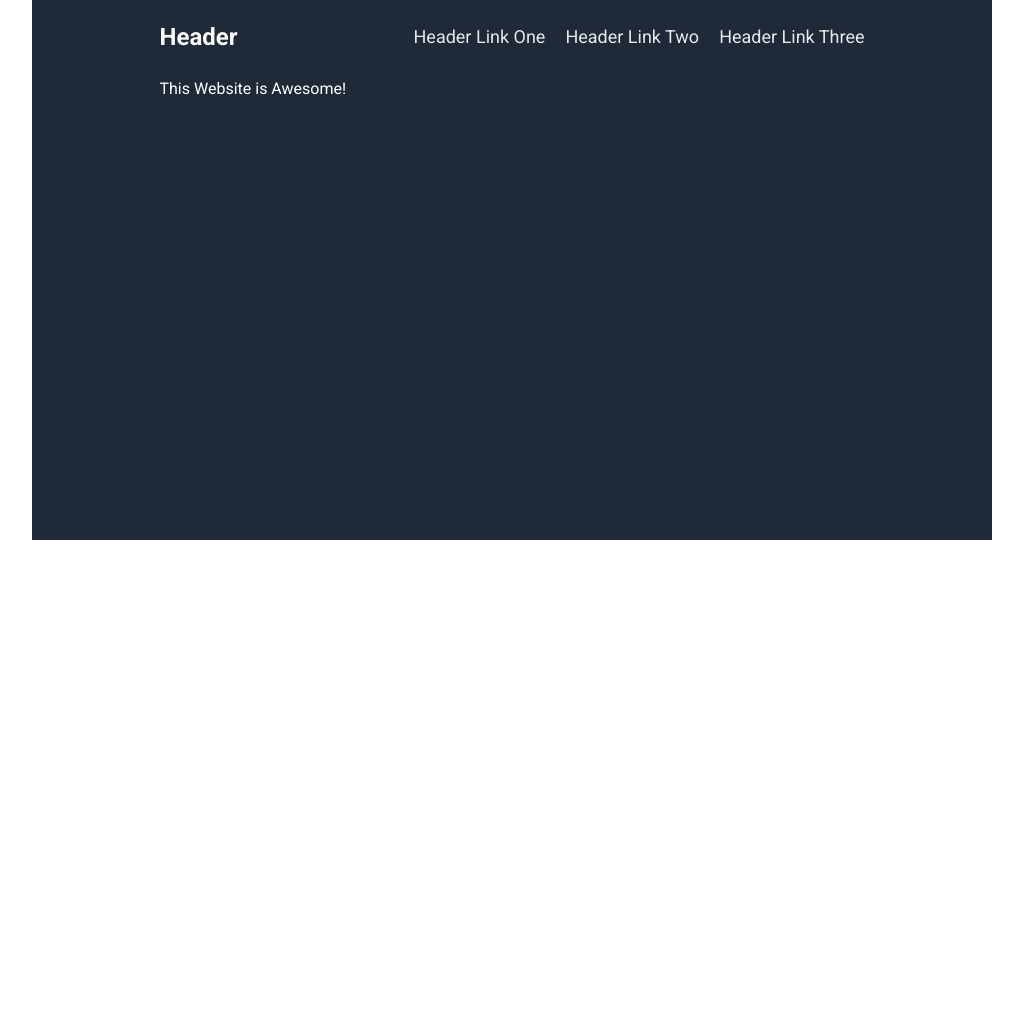
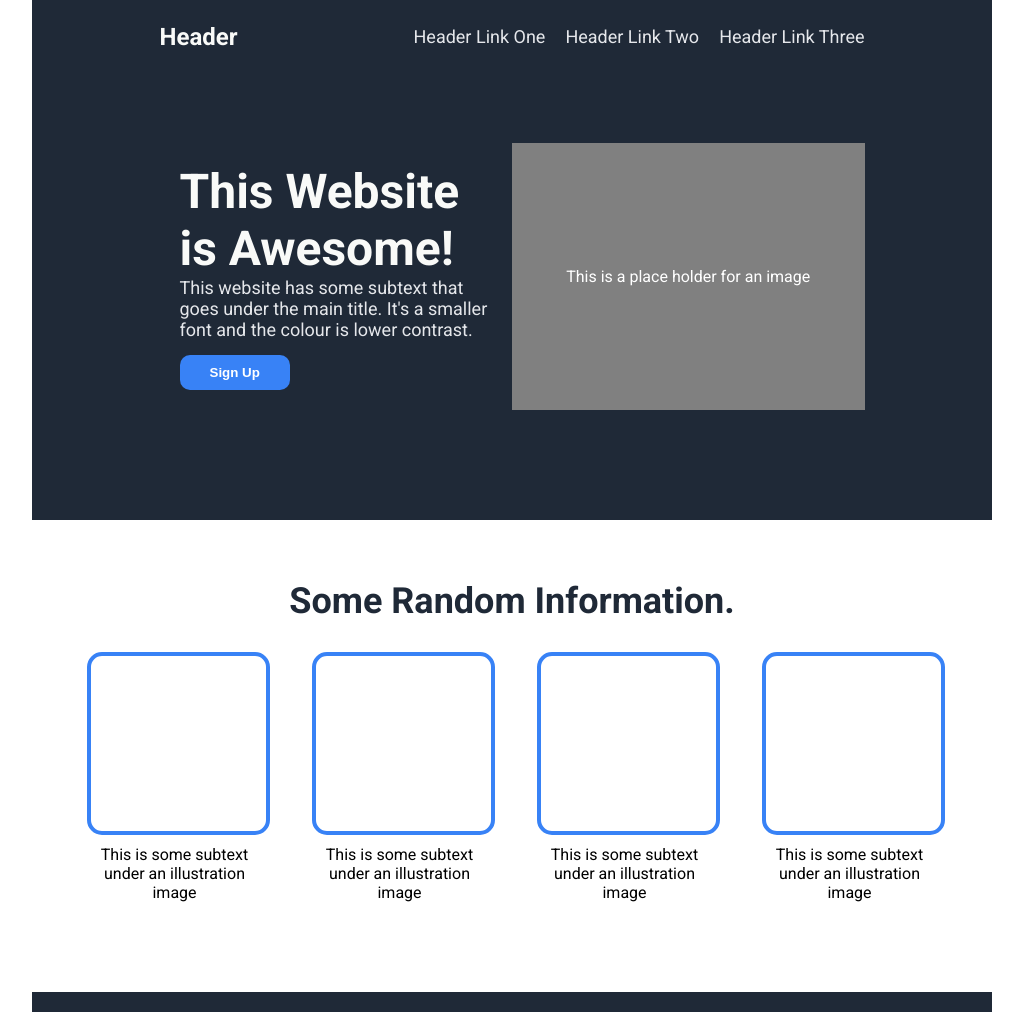
Before and after one commit to heyitsant/OdinLandingPage, a plain HTML site: page index.html in a window 1280 px wide. Shown: the whole page, without its empty margins (128-1151 px from the left). Before the commit the page ends 800 px from the top, so only its background shows below. Drawn offline with Linux system fonts and the light colour scheme.

Commit message:
Finished top section and information section
A bit long winded and there are probablt better or easier ways to do it
but it looks good.

```diff
--- a/index.html
+++ b/index.html
@@ -21,15 +21,39 @@
                     </div>
                 </div>
                 <div class="splash-section">
-                    <p>This Website is Awesome!</p>
+                    <div class="left">
+                        <p class="heroText">This Website is Awesome!</p>
+                        <p class="subtext">This website has some subtext that goes under the main title.
+                            It's a smaller font and the colour is lower contrast.</p>
+                            <button class="signup">Sign Up</button>
+                    </div>
+                    <div class="right">
+                        <p>This is a place holder for an image</p>
+                    </div>
                 </div>
             </div>
         </div>
 
 
         <div class="info">
+            <h2 class="infotext">Some Random Information.</h2>
             <div class="cards">
-
+                <div class="card">
+                    <div class="image"></div>
+                    <div><p>This is some subtext under an illustration image</p></div>
+                </div>
+                <div class="card">
+                    <div class="image"></div>
+                    <div><p>This is some subtext under an illustration image</p></div>
+                </div>
+                <div class="card">
+                    <div class="image"></div>
+                    <div><p>This is some subtext under an illustration image</p></div>
+                </div>
+                <div class="card">
+                    <div class="image"></div>
+                    <div><p>This is some subtext under an illustration image</p></div>
+                </div>
             </div>
         </div>
 
--- a/styles/styles.css
+++ b/styles/styles.css
@@ -11,6 +11,16 @@ body {
     margin: 0;
     flex-shrink: 0;
     width: 75%;
+}
+
+button {
+    padding: 10px 30px;
+    border-radius: 10px;
+    border: 0;
+    background-color: #3882f6;
+    color: white;
+    margin-top: 15px;
+    font-weight:bold;
 }
 
 .header {
@@ -54,9 +64,78 @@ ul {
     gap: 20px;
 }
 
-
 .links ul li a {
     font-size: 18px;
     color: #E5E7EB;
     text-decoration: none;
 }
+
+.splash-section {
+    display:flex;
+    margin-top: 80px;
+    flex: 1;
+}
+.heroText {
+    font-weight: bolder;
+    font-size: 48px;
+    color: #F9FAF8;
+}
+
+.subtext {
+    font-size: 18px;
+    color: #E5E7EB;
+}
+
+.right {
+    display: flex;
+    background-color: gray;
+    align-items: center;
+    justify-content: center;
+}
+
+.left,
+.right {
+    width: 50%;
+    padding: 20px;
+}
+
+p {
+    margin:0;
+}
+
+.info {
+    display:flex;
+    flex-direction: column;
+    align-items: center;
+    padding-top: 30px;
+    padding-bottom: 80px;
+}
+
+.cards {
+    display:flex;
+    gap: 50px;
+}
+
+.card {
+    width: 175px;
+    flex-shrink: 0;
+    text-align: center;
+}
+
+.card div p {
+    padding-top: 10px;
+    padding-bottom: 10px;
+}
+
+.infotext {
+    font-size: 36px;
+    font-weight:900;
+    color: #1F2937;
+}
+
+.image {
+    width: 175px;
+    height: 175px;
+    border: 4px solid #3882f6;
+    border-radius: 15px;
+}
```
